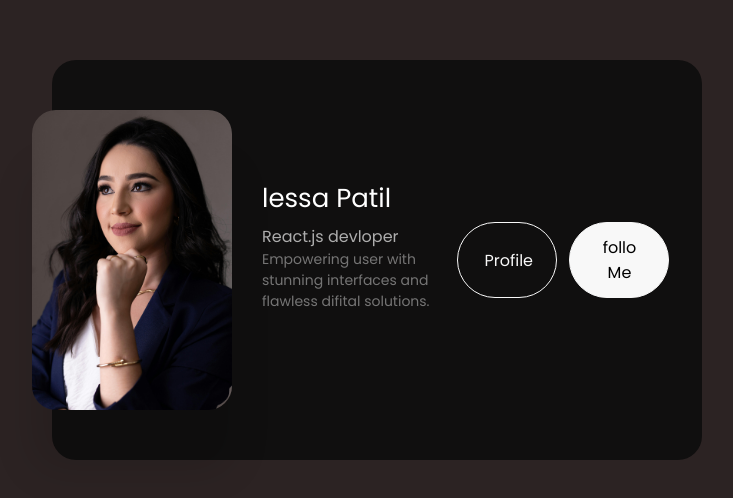
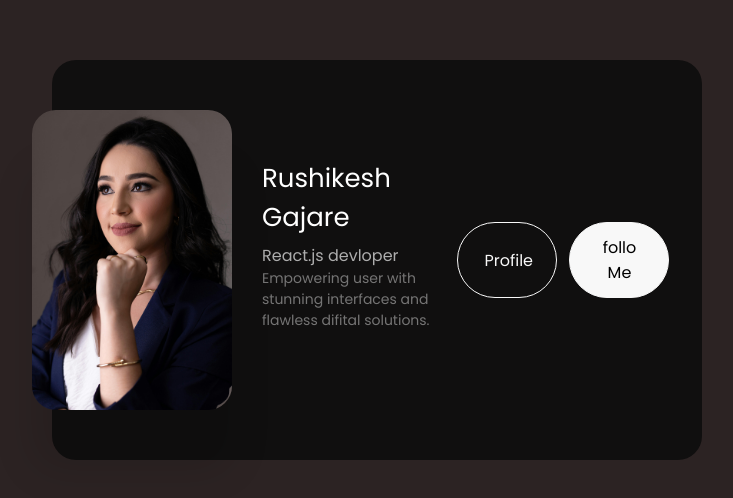
Before and after one commit to RushikeshGajare/card, a plain HTML site: page index.html in a window 1280 px wide. Shown: the part 140-638 px from the top of the page, without its empty margins (263-996 px from the left). Drawn offline with Linux system fonts and the light colour scheme.

Commit message:
index.html

```diff
--- a/index.html
+++ b/index.html
@@ -11,7 +11,7 @@
         <div class="card">
             <img src="./beuty01.jpg" alt="">
             <div>
-             <h2>lessa Patil</h2>
+             <h2>Rushikesh Gajare</h2>
              <h3>React.js devloper</h3>
              <p>Empowering user with stunning interfaces and flawless difital solutions.</p>
             </div>
```
